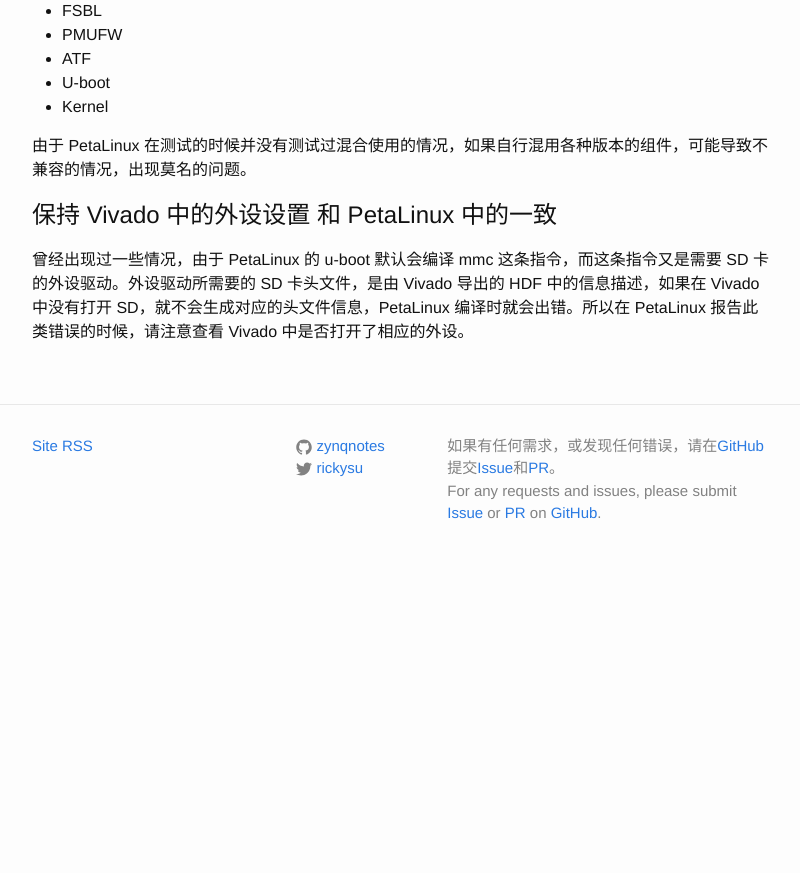
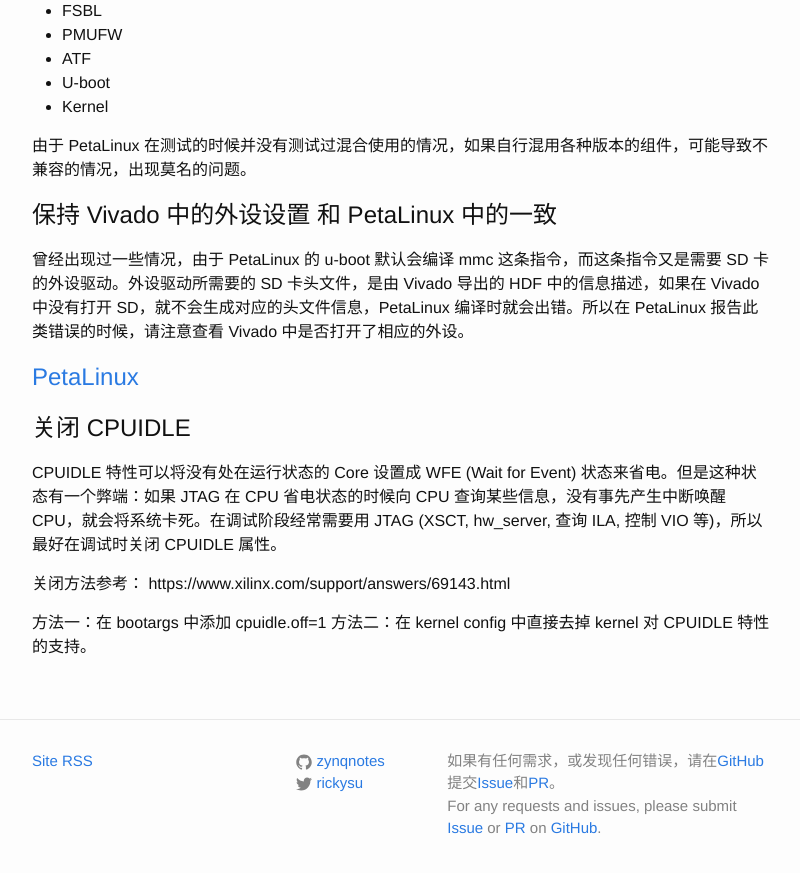
Before and after one commit to zynqnotes/zynqnotes.github.io, a Jekyll site: the page built from _posts/2017-09-14-mpsoc-debug-suggestions.md, in a window 1280 px wide and 900 px high, scrolled down 1309 px. Shown: the top 873 px of the window, without its empty margins (238-1038 px from the left). Built offline with Jekyll 4.4.1, drawn with Linux system fonts in a browser that asks for light colours; before the commit the page ends 1894 px from its top, so only the background shows below that.

Commit message:
add info for cpuidle

```diff
--- a/_posts/2017-09-14-mpsoc-debug-suggestions.md
+++ b/_posts/2017-09-14-mpsoc-debug-suggestions.md
@@ -59,3 +59,13 @@
 ### 保持 Vivado 中的外设设置 和 PetaLinux 中的一致
 
 曾经出现过一些情况，由于 PetaLinux 的 u-boot 默认会编译 mmc 这条指令，而这条指令又是需要 SD 卡的外设驱动。外设驱动所需要的 SD 卡头文件，是由 Vivado 导出的 HDF 中的信息描述，如果在 Vivado 中没有打开 SD，就不会生成对应的头文件信息，PetaLinux 编译时就会出错。所以在 PetaLinux 报告此类错误的时候，请注意查看 Vivado 中是否打开了相应的外设。
+
+## PetaLinux
+
+### 关闭 CPUIDLE
+CPUIDLE 特性可以将没有处在运行状态的 Core 设置成 WFE (Wait for Event) 状态来省电。但是这种状态有一个弊端：如果 JTAG 在 CPU 省电状态的时候向 CPU 查询某些信息，没有事先产生中断唤醒 CPU，就会将系统卡死。在调试阶段经常需要用 JTAG (XSCT, hw_server, 查询 ILA, 控制 VIO 等)，所以最好在调试时关闭 CPUIDLE 属性。
+
+关闭方法参考： https://www.xilinx.com/support/answers/69143.html
+
+方法一：在 bootargs 中添加 cpuidle.off=1
+方法二：在 kernel config 中直接去掉 kernel 对 CPUIDLE 特性的支持。
```
